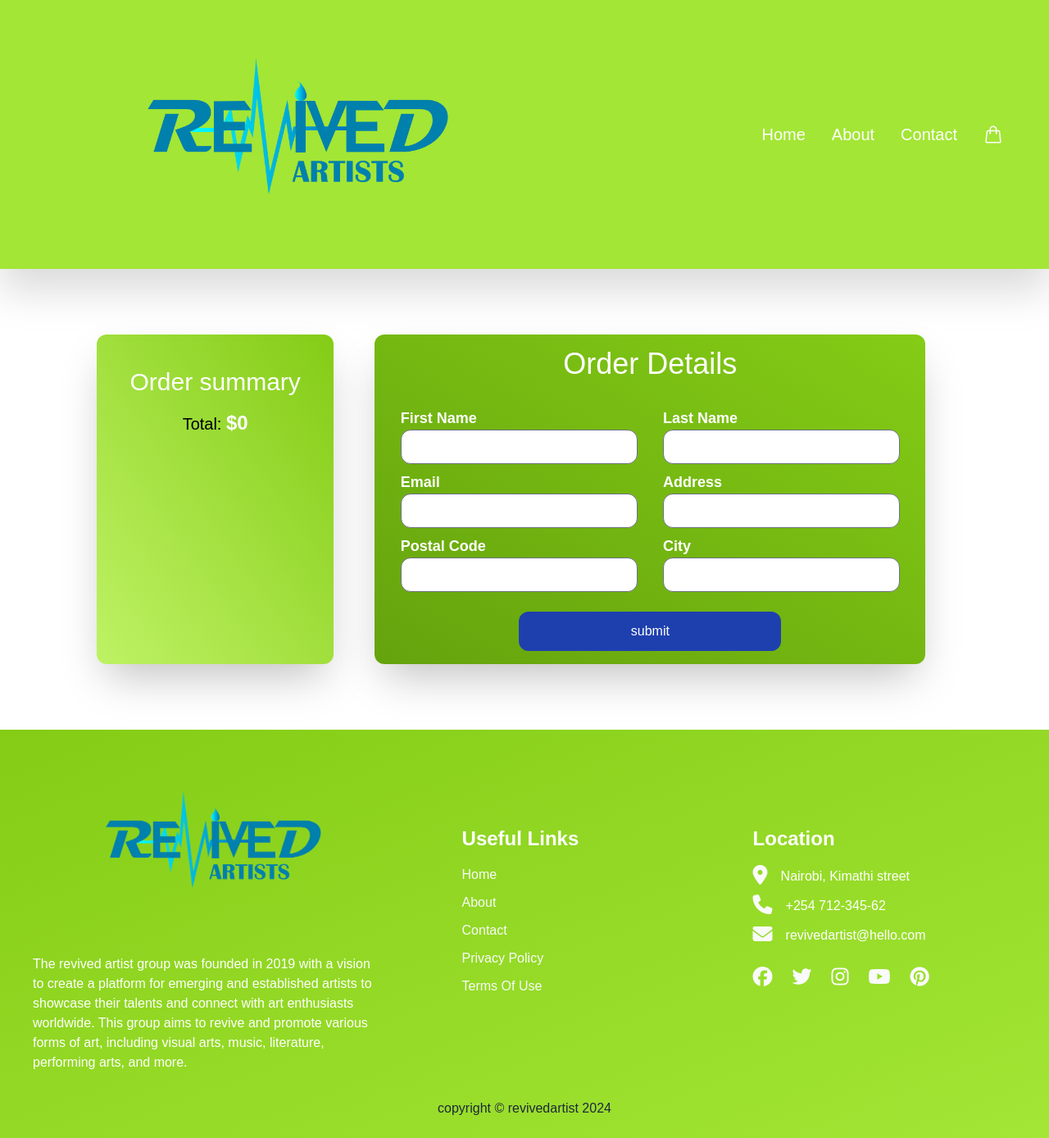
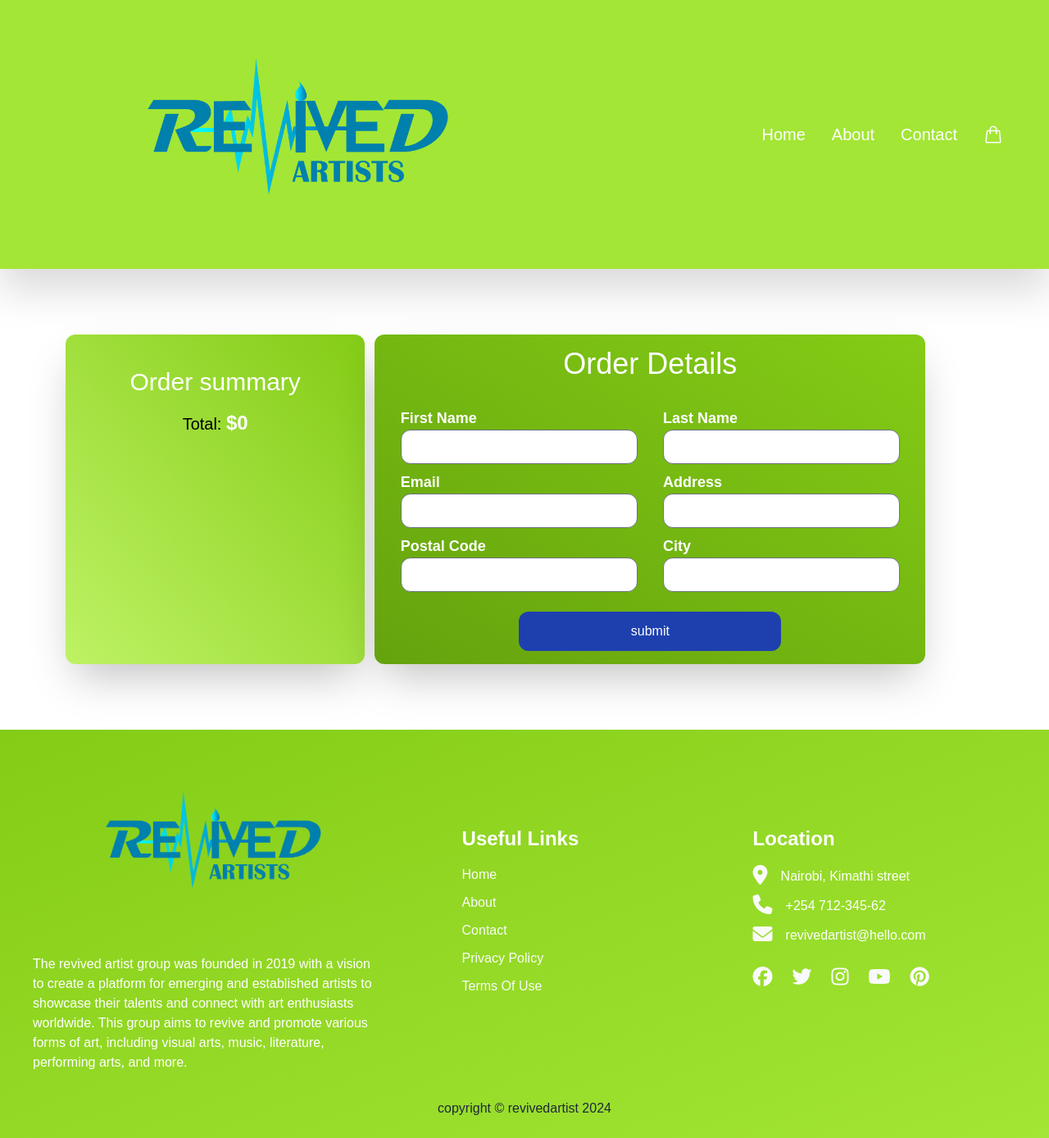
Before and after one commit to zablon-oigo/art, a Django app: page /orders/create/ in a window 1280 px wide. Shown: the whole page at 82% size. Run offline with Django 4.2, Linux system fonts and the light colour scheme; style sheets or scripts are compiled from the project's sources; parts of the project's set-up code (start-up, migrations or seed data) failed here and were passed over; some libraries are stand-ins or nearby versions.

Commit message:
changed order summary for smaller screen

```diff
--- a/templates/orders/create.html
+++ b/templates/orders/create.html
@@ -7,7 +7,7 @@ Checkout
 {% block content %}
 <section class=" bg-white/100 mx-auto md:py-20 py-10 md:px-20 px-5  font-sans">
 <div class="grid md:grid-cols-3 gap-3 ">
-    <div class="col-span-1 bg-gradient-to-bl from-lime-500 to-lime-300 shadow-2xl max-w-md mx-auto rounded-xl p-10">
+    <div class="md:col-span-1 col-span-2 bg-gradient-to-bl from-lime-500 to-lime-300 shadow-2xl md:max-w-md w-full mx-auto rounded-xl p-10">
         <h1 class="text-3xl text-center text-white">Order summary</h1>
         <ul class="list-disc flex flex-col items-center justify-center mt-4">
                 <div class="">
```
